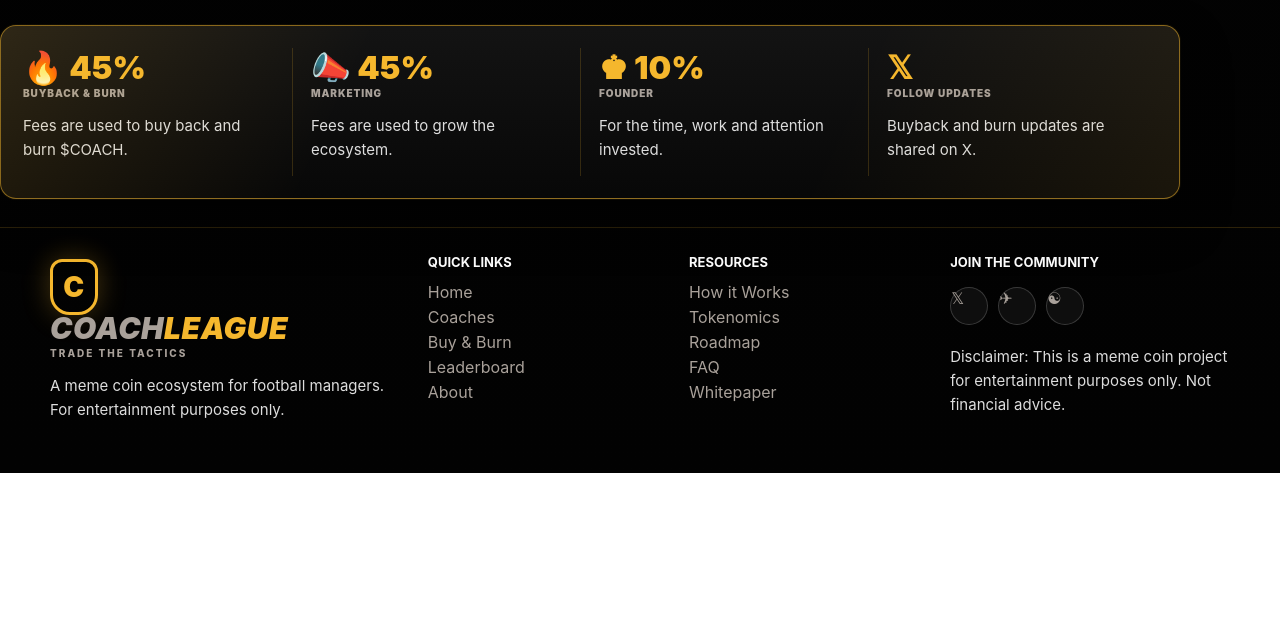
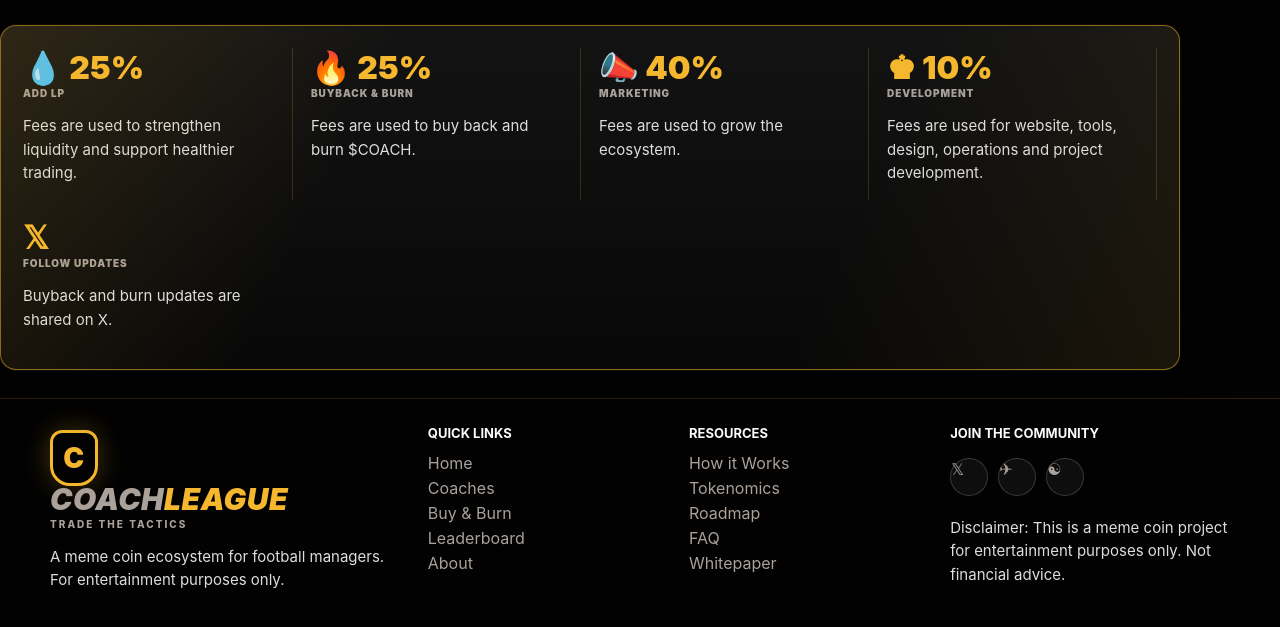
Before and after one commit to CoachLeague/CoachLeague, a plain HTML site: page index.html in a window 1280 px wide. Shown: the part 6046-6673 px from the top of the page. Before the commit the page ends 6519 px from the top, so only its background shows below. Drawn offline with Linux system fonts and the light colour scheme; no server answers.

Commit message:
Update index.html

```diff
--- a/index.html
+++ b/index.html
@@ -87,9 +87,10 @@
   </section>
 
   <section class="wrap panel footer-panel" id="leaderboard">
-    <div class="footer-box"><div class="big-percent">🔥 45%</div><div class="label">Buyback & Burn</div><p class="copy">Fees are used to buy back and burn $COACH.</p></div>
-    <div class="footer-box"><div class="big-percent">📣 45%</div><div class="label">Marketing</div><p class="copy">Fees are used to grow the ecosystem.</p></div>
-    <div class="footer-box"><div class="big-percent">♚ 10%</div><div class="label">Founder</div><p class="copy">For the time, work and attention invested.</p></div>
+    <div class="footer-box"><div class="big-percent">💧 25%</div><div class="label">Add LP</div><p class="copy">Fees are used to strengthen liquidity and support healthier trading.</p></div>
+    <div class="footer-box"><div class="big-percent">🔥 25%</div><div class="label">Buyback & Burn</div><p class="copy">Fees are used to buy back and burn $COACH.</p></div>
+    <div class="footer-box"><div class="big-percent">📣 40%</div><div class="label">Marketing</div><p class="copy">Fees are used to grow the ecosystem.</p></div>
+    <div class="footer-box"><div class="big-percent">♚ 10%</div><div class="label">Development</div><p class="copy">Fees are used for website, tools, design, operations and project development.</p></div>
     <a class="footer-box" href="https://x.com/CoachLeagueMeme" target="_blank" rel="noopener noreferrer"><div class="big-percent">𝕏</div><div class="label">Follow updates</div><p class="copy">Buyback and burn updates are shared on X.</p></a>
   </section>
 </main>
```
